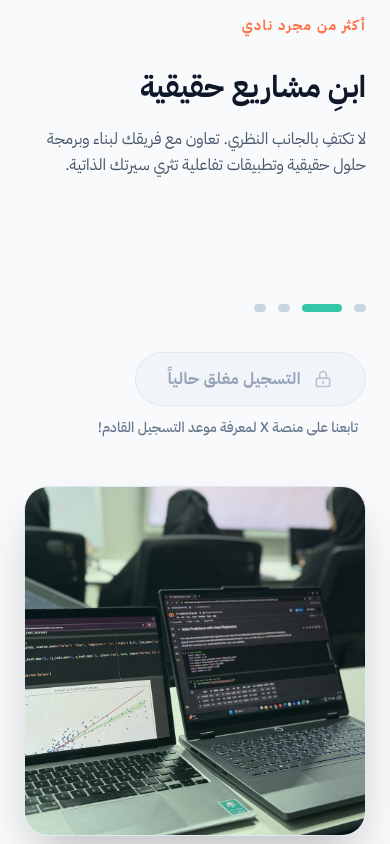
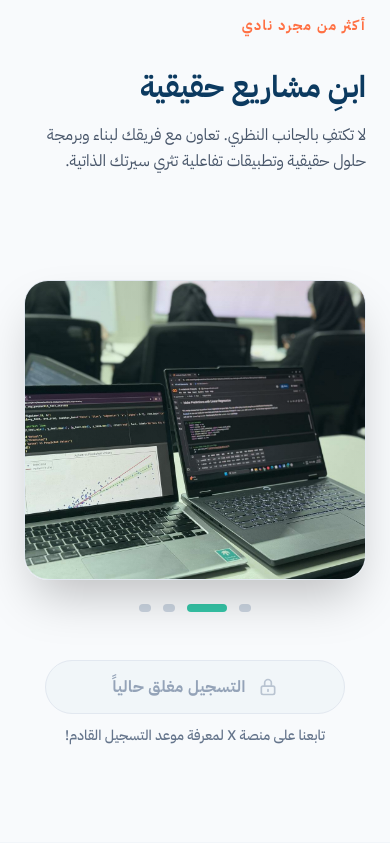
Before and after one commit to Ahmed-log11/dsc-website, a React (Vite) app: page / in a window 390 px wide. Shown: the part 860-1704 px from the top of the page. Built offline with nearby package versions, Linux system fonts and the light colour scheme.

Commit message:
fixes a few problems on phones

```diff
--- a/src/components/AboutSection.jsx
+++ b/src/components/AboutSection.jsx
@@ -6,16 +6,14 @@ export default function AboutSection() {
   const isArabic = i18n.language?.startsWith("ar");
 
   return (
-    // 1. We apply the direction to the ENTIRE section here
-    <section
-      id="about"
-      className="relative bg-white py-20 lg:py-28"
-      dir={isArabic ? "rtl" : "ltr"}
-    >
+    <section id="about" className="relative bg-white py-20 lg:py-28" dir={isArabic ? "rtl" : "ltr"}>
       <div className="max-w-7xl mx-auto px-6 lg:px-8">
-        <div className="grid grid-cols-1 lg:grid-cols-2 gap-12 lg:gap-20 items-center">
 
-          {/* 2. Content Side is now FIRST in the code */}
+        <div className="grid grid-cols-1 md:grid-cols-2 gap-12 lg:gap-20 items-center">
+
+          {/* ======================================= */}
+          {/* CONTENT SIDE: Always visible */}
+          {/* ======================================= */}
           <div>
             <h2 className="text-[#35C6A8] font-bold tracking-tight text-3xl md:text-4xl mb-6 font-sans">
               {t("about.title")}
@@ -46,16 +44,17 @@ export default function AboutSection() {
             </div>
           </div>
 
-          {/* 3. Image Side is now SECOND in the code */}
-          <div className="flex justify-center">
-            <div className="relative">
-              <div className="absolute inset-0 bg-[#35C6A8]/5 blur-3xl rounded-full" />
-              <img
-                src={abstractLogo}
-                alt="Abstract Logo DSC"
-                className="relative z-10 w-[350px] lg:w-[450px] mix-blend-multiply"
-              />
-            </div>
+          {/* ======================================= */}
+          {/* IMAGE SIDE: Hidden on phones! */}
+          {/* ======================================= */}
+          {/* Added 'hidden md:flex' to completely remove it from mobile screens */}
+          <div className="hidden md:flex justify-center">
+            <img
+              src={abstractLogo}
+              alt="Abstract Logo DSC"
+              // Stripped all blend modes and shadows. Just the raw, clean image.
+              className="w-[350px] lg:w-[450px]"
+            />
           </div>
 
         </div>
--- a/src/components/WhyJoinUs.jsx
+++ b/src/components/WhyJoinUs.jsx
@@ -10,10 +10,8 @@ import slide4 from "../assets/slide4.jpg";
 export default function WhyJoinUs() {
   const { t, i18n } = useTranslation();
   const isArabic = i18n.language?.startsWith("ar");
-
   const [activeIndex, setActiveIndex] = useState(0);
 
-  // Slides array using translation keys
   const slides = [
     {
       id: 0,
@@ -41,7 +39,6 @@ export default function WhyJoinUs() {
     }
   ];
 
-  // Auto-play logic
   useEffect(() => {
     const timer = setInterval(() => {
       setActiveIndex((current) => (current + 1) % slides.length);
@@ -50,21 +47,24 @@ export default function WhyJoinUs() {
   }, [slides.length]);
 
   return (
-    // ID matches the Navbar link: #why-join-us
-    <section id="why-join-us" className="relative w-full pb-24 pt-8 md:pt-12 overflow-hidden">
+    <section id="why-join-us" className="relative w-full pb-24 pt-8 md:pt-12 overflow-hidden bg-slate-50">
+
+      {/* Container: Stacked column on mobile, split row on desktop */}
       <div
-        className="max-w-7xl mx-auto px-6 flex flex-col md:flex-row items-center gap-12 lg:gap-20"
+        className="max-w-7xl mx-auto px-6 flex flex-col md:flex-row items-center md:items-start gap-8 lg:gap-20"
         dir={isArabic ? "rtl" : "ltr"}
       >
 
-        {/* Left Side: Dynamic Text & Controls */}
-        <div className="w-full md:w-1/2 flex flex-col justify-center">
-          <h2 className="text-sm font-bold tracking-widest text-[#FF7043] uppercase mb-8 md:mb-12">
+        {/* ======================================= */}
+        {/* LEFT COLUMN: Text */}
+        {/* ======================================= */}
+        <div className={`w-full md:w-1/2 flex flex-col justify-center order-1 ${isArabic ? 'md:order-last' : 'md:order-first'}`}>
+          <h2 className={`text-sm font-bold tracking-widest text-[#FF7043] uppercase mb-8 md:mb-12 font-sans ${isArabic ? 'text-right' : 'text-left'}`}>
             {t("whyJoinUs.tagline")}
           </h2>
 
-          {/* Text Container */}
-          <div className="relative h-[220px] md:h-[240px] w-full">
+          {/* Dynamic Text Carousel */}
+          <div className={`relative h-[180px] md:h-[240px] w-full ${isArabic ? 'text-right' : 'text-left'}`}>
             {slides.map((slide, index) => (
               <div
                 key={slide.id}
@@ -72,49 +72,39 @@ export default function WhyJoinUs() {
                   activeIndex === index ? "opacity-100 translate-y-0" : "opacity-0 translate-y-4 pointer-events-none"
                 }`}
               >
-                <h3 className="text-3xl lg:text-5xl font-extrabold text-slate-900 leading-tight mb-5 md:mb-6">
+                <h3 className="text-3xl lg:text-5xl font-extrabold text-[#0C3A60] leading-tight mb-4 md:mb-6 font-sans">
                   {slide.title}
                 </h3>
-                <p className="text-base md:text-lg text-slate-600 leading-relaxed max-w-md">
+                <p className="text-base md:text-lg text-slate-600 leading-relaxed max-w-md font-sans">
                   {slide.desc}
                 </p>
               </div>
             ))}
           </div>
 
-          {/* Progress Indicators */}
-          <div className="flex gap-3 mt-4 md:mt-8">
-            {slides.map((_, index) => (
-              <button
-                key={index}
-                onClick={() => setActiveIndex(index)}
-                className={`h-2 rounded-full transition-all duration-500 ease-out ${
-                  activeIndex === index ? "w-10 md:w-12 bg-[#35C6A8]" : "w-3 md:w-4 bg-slate-300 hover:bg-slate-400"
-                }`}
-                aria-label={`Go to slide ${index + 1}`}
-              />
-            ))}
-          </div>
-
-          {/* Registration Status Button */}
-          <div className="mt-10 md:mt-12 flex flex-col items-start">
+          {/* DESKTOP ONLY BUTTON: Hidden on mobile (hidden md:flex) */}
+          <div className={`hidden md:flex mt-8 flex-col ${isArabic ? 'items-end' : 'items-start'}`}>
             <button
               disabled
-              className="px-8 py-3.5 rounded-full font-bold tracking-wide bg-slate-100 text-slate-400 border border-slate-200 cursor-not-allowed flex items-center gap-3"
+              className="px-8 py-3.5 rounded-full font-bold tracking-wide bg-slate-100/80 text-slate-400 border border-slate-200 cursor-not-allowed flex items-center gap-3"
             >
               <svg className="w-5 h-5 opacity-60" fill="none" viewBox="0 0 24 24" stroke="currentColor">
                 <path strokeLinecap="round" strokeLinejoin="round" strokeWidth={2} d="M12 15v2m-6 4h12a2 2 0 002-2v-6a2 2 0 00-2-2H6a2 2 0 00-2 2v6a2 2 0 002 2zm10-10V7a4 4 0 00-8 0v4h8z" />
               </svg>
               {t("whyJoinUs.joinButton")}
             </button>
-            <p className="mt-3 text-sm text-slate-500 font-medium px-2">
+            <p className="mt-3 text-sm text-slate-500 font-medium px-2 font-sans">
               {t("whyJoinUs.joinHint")}
             </p>
           </div>
         </div>
 
-        {/* Right Side: Cross-fading Images */}
-        <div className="w-full md:w-1/2 relative h-[350px] md:h-[500px] rounded-3xl overflow-hidden shadow-2xl border border-slate-200">
+        {/* ======================================= */}
+        {/* RIGHT COLUMN: Images & Dots */}
+        {/* ======================================= */}
+        <div className={`w-full md:w-1/2 flex flex-col order-2 ${isArabic ? 'md:order-first' : 'md:order-last'}`}>
+          {/* Cross-fading Images */}
+          <div className="relative w-full h-[300px] md:h-[500px] rounded-3xl overflow-hidden shadow-2xl border border-slate-200">
             {slides.map((slide, index) => (
               <div
                 key={slide.id}
@@ -132,6 +122,39 @@ export default function WhyJoinUs() {
             ))}
           </div>
 
+          {/* Progress Indicators (Clickable Dots) */}
+          <div className={`flex gap-3 mt-6 ${isArabic ? 'md:justify-end' : 'md:justify-start'} justify-center w-full`}>
+            {slides.map((_, index) => (
+              <button
+                key={index}
+                onClick={() => setActiveIndex(index)}
+                className={`h-2 rounded-full transition-all duration-500 ease-out ${
+                  activeIndex === index ? "w-10 md:w-12 bg-[#35C6A8]" : "w-3 md:w-4 bg-slate-300 hover:bg-slate-400"
+                }`}
+                aria-label={`Go to slide ${index + 1}`}
+              />
+            ))}
+          </div>
+        </div>
+
+        {/* ======================================= */}
+        {/* MOBILE ONLY BUTTON: Shown at the very bottom */}
+        {/* ======================================= */}
+        <div className="flex md:hidden w-full flex-col items-center order-3 mt-4">
+          <button
+            disabled
+            className="px-8 py-3.5 rounded-full font-bold tracking-wide bg-slate-100/80 text-slate-400 border border-slate-200 cursor-not-allowed flex items-center gap-3 w-full justify-center max-w-[300px]"
+          >
+            <svg className="w-5 h-5 opacity-60" fill="none" viewBox="0 0 24 24" stroke="currentColor">
+              <path strokeLinecap="round" strokeLinejoin="round" strokeWidth={2} d="M12 15v2m-6 4h12a2 2 0 002-2v-6a2 2 0 00-2-2H6a2 2 0 00-2 2v6a2 2 0 002 2zm10-10V7a4 4 0 00-8 0v4h8z" />
+            </svg>
+            {t("whyJoinUs.joinButton")}
+          </button>
+          <p className="mt-3 text-sm text-slate-500 font-medium text-center px-2 font-sans">
+            {t("whyJoinUs.joinHint")}
+          </p>
+        </div>
+
       </div>
     </section>
   );
--- a/src/i18n.js
+++ b/src/i18n.js
@@ -41,7 +41,7 @@ i18n.use(initReactI18next).init({
             },
             slide3: {
               title: "Find Your Community",
-              desc: "Meet new friends who share your passion, and build a strong network within the Faculty of Computing and IT."
+              desc: "Meet new friends who share your passion, and build a strong network."
             },
             slide4: {
               title: "Lead and Innovate",
@@ -195,7 +195,7 @@ stayTunedDesc:
             },
             slide3: {
               title: "تواصل مع مجتمعك",
-              desc: "تعرف على أصدقاء جدد يشاركونك نفس الشغف، وابنِ شبكة علاقات قوية داخل كلية الحاسبات وتقنية المعلومات."
+              desc: "تعرف على أصدقاء جدد يشاركونك نفس الشغف، وابنِ شبكة علاقات قوية."
             },
             slide4: {
               title: "قُد وابتكر",
```
Lines whose indentation alone changed are shown as unchanged.
